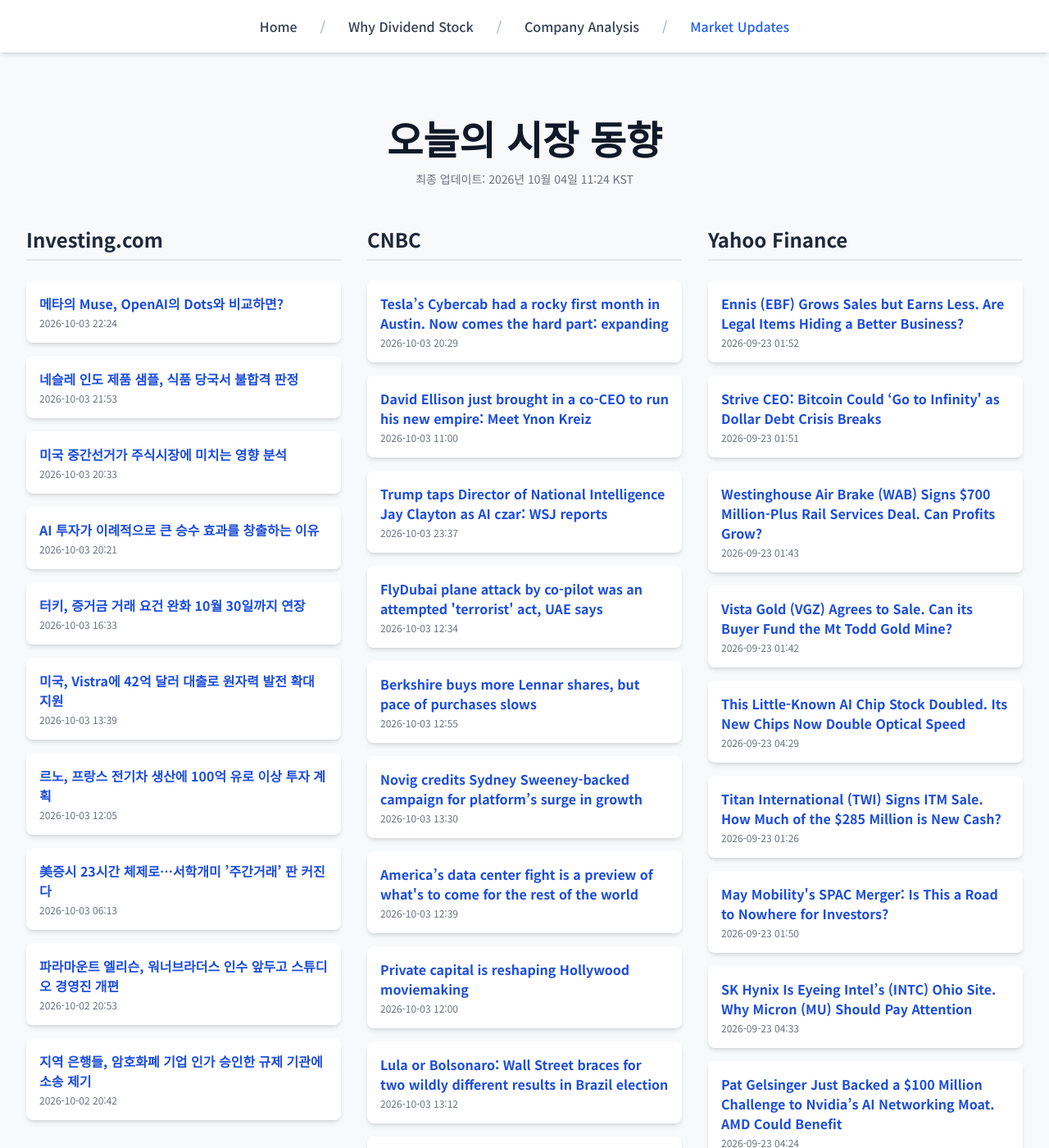
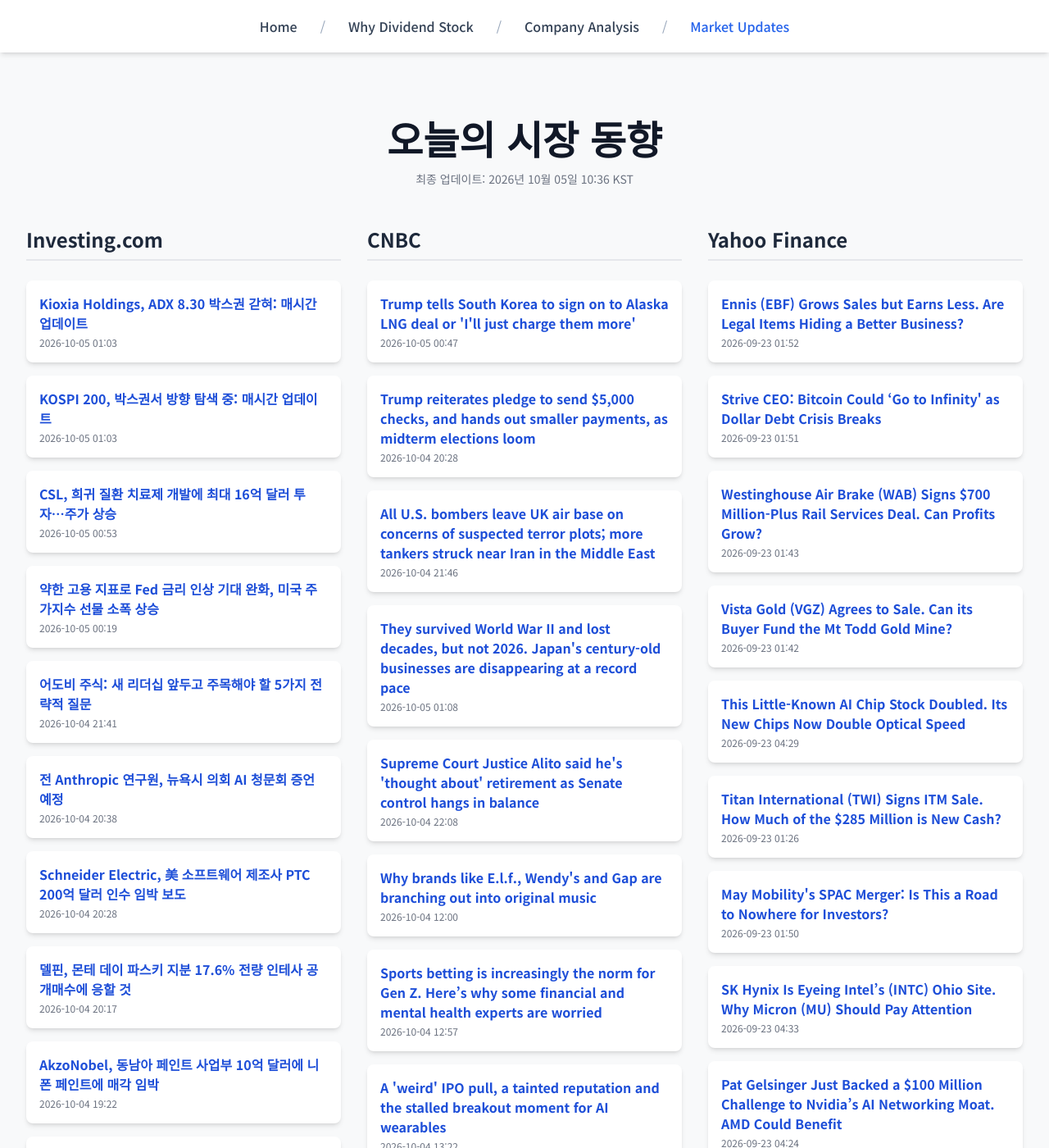
Before and after one commit to Kay-Hwang/my-company-analysis, a Jekyll site: the page built from market-updates.html, in a window 1280 px wide and 1400 px high. Shown: the whole window at 82% size. Built offline with Jekyll 4.4.1, drawn with Linux system fonts in a browser that asks for light colours; nearby versions of some CDN libraries; a script that is not in the unit is left out; some of the changed text lies outside the part shown.

Commit message:
Update daily data

```diff
--- a/_data/latest_data.json
+++ b/_data/latest_data.json
@@ -1,128 +1,128 @@
 {
-  "lastUpdated": "2026년 10월 04일 11:24 KST",
+  "lastUpdated": "2026년 10월 05일 10:36 KST",
   "news": {
     "investing": [
       {
-        "title": "메타의 Muse, OpenAI의 Dots와 비교하면?",
-        "link": "https://kr.investing.com/news/stock-market-news/article-2115382",
-        "pubDate": "2026-10-03 22:24:00",
-        "summary": "메타의 Muse, OpenAI의 Dots와 비교하면?"
+        "title": "Kioxia Holdings, ADX 8.30 박스권 갇혀: 매시간 업데이트",
+        "link": "https://kr.investing.com/news/stock-market-news/article-93CH-2115480",
+        "pubDate": "2026-10-05 01:03:13",
+        "summary": "Kioxia Holdings, ADX 8.30 박스권 갇혀: 매시간 업데이트"
       },
       {
-        "title": "네슬레 인도 제품 샘플, 식품 당국서 불합격 판정",
-        "link": "https://kr.investing.com/news/stock-market-news/article-93CH-2115380",
-        "pubDate": "2026-10-03 21:53:00",
-        "summary": "네슬레 인도 제품 샘플, 식품 당국서 불합격 판정"
+        "title": "KOSPI 200, 박스권서 방향 탐색 중: 매시간 업데이트",
+        "link": "https://kr.investing.com/news/stock-market-news/article-93CH-2115479",
+        "pubDate": "2026-10-05 01:03:11",
+        "summary": "KOSPI 200, 박스권서 방향 탐색 중: 매시간 업데이트"
       },
       {
-        "title": "미국 중간선거가 주식시장에 미치는 영향 분석",
-        "link": "https://kr.investing.com/news/stock-market-news/article-2115376",
-        "pubDate": "2026-10-03 20:33:43",
-        "summary": "미국 중간선거가 주식시장에 미치는 영향 분석"
+        "title": "CSL, 희귀 질환 치료제 개발에 최대 16억 달러 투자…주가 상승",
+        "link": "https://kr.investing.com/news/stock-market-news/article-2115478",
+        "pubDate": "2026-10-05 00:53:05",
+        "summary": "CSL, 희귀 질환 치료제 개발에 최대 16억 달러 투자…주가 상승"
       },
       {
-        "title": "AI 투자가 이례적으로 큰 승수 효과를 창출하는 이유",
-        "link": "https://kr.investing.com/news/stock-market-news/article-2115373",
-        "pubDate": "2026-10-03 20:21:01",
-        "summary": "AI 투자가 이례적으로 큰 승수 효과를 창출하는 이유"
+        "title": "약한 고용 지표로 Fed 금리 인상 기대 완화, 미국 주가지수 선물 소폭 상승",
+        "link": "https://kr.investing.com/news/stock-market-news/article-2115474",
+        "pubDate": "2026-10-05 00:19:24",
+        "summary": "약한 고용 지표로 Fed 금리 인상 기대 완화, 미국 주가지수 선물 소폭 상승"
       },
       {
-        "title": "터키, 증거금 거래 요건 완화 10월 30일까지 연장",
-        "link": "https://kr.investing.com/news/stock-market-news/article-93CH-2115359",
-        "pubDate": "2026-10-03 16:33:43",
-        "summary": "터키, 증거금 거래 요건 완화 10월 30일까지 연장"
+        "title": "어도비 주식: 새 리더십 앞두고 주목해야 할 5가지 전략적 질문",
+        "link": "https://kr.investing.com/news/stock-market-news/article-2115457",
+        "pubDate": "2026-10-04 21:41:12",
+        "summary": "어도비 주식: 새 리더십 앞두고 주목해야 할 5가지 전략적 질문"
       },
       {
-        "title": "미국, Vistra에 42억 달러 대출로 원자력 발전 확대 지원",
-        "link": "https://kr.investing.com/news/stock-market-news/article-2115354",
-        "pubDate": "2026-10-03 13:39:07",
-        "summary": "미국, Vistra에 42억 달러 대출로 원자력 발전 확대 지원"
+        "title": "전 Anthropic 연구원, 뉴욕시 의회 AI 청문회 증언 예정",
+        "link": "https://kr.investing.com/news/stock-market-news/article-2115450",
+        "pubDate": "2026-10-04 20:38:24",
+        "summary": "전 Anthropic 연구원, 뉴욕시 의회 AI 청문회 증언 예정"
       },
       {
-        "title": "르노, 프랑스 전기차 생산에 100억 유로 이상 투자 계획",
-        "link": "https://kr.investing.com/news/stock-market-news/article-93CH-2115350",
-        "pubDate": "2026-10-03 12:05:55",
-        "summary": "르노, 프랑스 전기차 생산에 100억 유로 이상 투자 계획"
+        "title": "Schneider Electric, 美 소프트웨어 제조사 PTC 200억 달러 인수 임박 보도",
+        "link": "https://kr.investing.com/news/stock-market-news/article-2115448",
+        "pubDate": "2026-10-04 20:28:14",
+        "summary": "Schneider Electric, 美 소프트웨어 제조사 PTC 200억 달러 인수 임박 보도"
       },
       {
-        "title": "美증시 23시간 체제로…서학개미 ’주간거래’ 판 커진다",
-        "link": "https://kr.investing.com/news/stock-market-news/article-2115318",
-        "pubDate": "2026-10-03 06:13:38",
-        "summary": "美증시 23시간 체제로…서학개미 ’주간거래’ 판 커진다"
+        "title": "델핀, 몬테 데이 파스키 지분 17.6% 전량 인테사 공개매수에 응할 것",
+        "link": "https://kr.investing.com/news/stock-market-news/article-2115447",
+        "pubDate": "2026-10-04 20:17:27",
+        "summary": "델핀, 몬테 데이 파스키 지분 17.6% 전량 인테사 공개매수에 응할 것"
       },
       {
-        "title": "파라마운트 엘리슨, 워너브라더스 인수 앞두고 스튜디오 경영진 개편",
-        "link": "https://kr.investing.com/news/stock-market-news/article-2115217",
-        "pubDate": "2026-10-02 20:53:13",
-        "summary": "파라마운트 엘리슨, 워너브라더스 인수 앞두고 스튜디오 경영진 개편"
+        "title": "AkzoNobel, 동남아 페인트 사업부 10억 달러에 니폰 페인트에 매각 임박",
+        "link": "https://kr.investing.com/news/stock-market-news/article-2115444",
+        "pubDate": "2026-10-04 19:22:11",
+        "summary": "AkzoNobel, 동남아 페인트 사업부 10억 달러에 니폰 페인트에 매각 임박"
       },
       {
-        "title": "지역 은행들, 암호화폐 기업 인가 승인한 규제 기관에 소송 제기",
-        "link": "https://kr.investing.com/news/stock-market-news/article-93CH-2115213",
-        "pubDate": "2026-10-02 20:42:00",
-        "summary": "지역 은행들, 암호화폐 기업 인가 승인한 규제 기관에 소송 제기"
+        "title": "머스크, SpaceX 사명을 ’SpaceXSI’로 변경 예정",
+        "link": "https://kr.investing.com/news/stock-market-news/article-2115442",
+        "pubDate": "2026-10-04 17:43:26",
+        "summary": "머스크, SpaceX 사명을 ’SpaceXSI’로 변경 예정"
       }
     ],
     "cnbc": [
       {
-        "title": "Tesla’s Cybercab had a rocky first month in Austin. Now comes the hard part: expanding",
-        "link": "https://www.cnbc.com/2026/10/03/tesla-cybercab-pressure-to-expand-after-rocky-first-month-in-austin.html",
-        "pubDate": "Sat, 03 Oct 2026 20:29:07 GMT",
-        "summary": "Elon Musk's effort to move beyond auto sales largely relies on the success of his company's Cybercab, which launched in Austin a month ago."
+        "title": "Trump tells South Korea to sign on to Alaska LNG deal or 'I'll just charge them more'",
+        "link": "https://www.cnbc.com/2026/10/05/trump-alaska-lng-south-korea-pay.html",
+        "pubDate": "Mon, 05 Oct 2026 00:47:47 GMT",
+        "summary": "Trump is ramping up pressure on South Korea over Alaska LNG as Seoul remains cautious over investment projects announced by the U.S. president."
       },
       {
-        "title": "David Ellison just brought in a co-CEO to run his new empire: Meet Ynon Kreiz",
-        "link": "https://www.cnbc.com/2026/10/03/david-ellison-ynon-kreiz-skydance.html",
-        "pubDate": "Sat, 03 Oct 2026 11:00:01 GMT",
-        "summary": "Ynon Kreiz's appointment as co-CEO of Skydance answers a key governance question for Ellison's soon-to-be-merged company."
+        "title": "Trump reiterates pledge to send $5,000 checks, and hands out smaller payments, as midterm elections loom",
+        "link": "https://www.cnbc.com/2026/10/04/trump-5000-checks-cash-payments-midterms.html",
+        "pubDate": "Sun, 04 Oct 2026 20:28:47 GMT",
+        "summary": "Trump is promoting two federal payment programs already underway while reiterating a $5,000 dividend promise contingent on Republicans retaining Congress."
       },
       {
-        "title": "Trump taps Director of National Intelligence Jay Clayton as AI czar: WSJ reports",
-        "link": "https://www.cnbc.com/2026/10/03/trump-jay-clayton-ai-czar.html",
-        "pubDate": "Sat, 03 Oct 2026 23:37:23 GMT",
-        "summary": "Director of National Intelligence Jay Clayton will lead the administration's AI policy, The Wall Street Journal reported on Saturday."
+        "title": "All U.S. bombers leave UK air base on concerns of suspected terror plots; more tankers struck near Iran in the Middle East",
+        "link": "https://www.cnbc.com/2026/10/04/more-tankers-struck-in-gulf-waters-as-iran-reiterates-conditions.html",
+        "pubDate": "Sun, 04 Oct 2026 21:46:15 GMT",
+        "summary": "Tehran's conditions include a halt to U.S. \"acts of aggression,\" an end to the naval blockade  and economic warfare, and the release of Iranian assets."
       },
       {
-        "title": "FlyDubai plane attack by co-pilot was an attempted 'terrorist' act, UAE says",
-        "link": "https://www.cnbc.com/2026/10/03/flydubai-co-pilot-attacked-pilot-with-axe-uae-says.html",
-        "pubDate": "Sat, 03 Oct 2026 12:34:59 GMT",
-        "summary": "The FlyDubai co-pilot attacked the pilot inside the cockpit with a crash axe and attempted to take control of the aircraft, the UAE prosecutor general said."
+        "title": "They survived World War II and lost decades, but not 2026. Japan's century-old businesses are disappearing at a record pace",
+        "link": "https://www.cnbc.com/2026/10/05/japan-old-business-kadoya-subeshoten-.html",
+        "pubDate": "Mon, 05 Oct 2026 01:08:10 GMT",
+        "summary": "Japan’s century-old businesses face mounting pressures from rising costs, labor shortages, a shrinking market and succession challenges."
       },
       {
-        "title": "Berkshire buys more Lennar shares, but pace of purchases slows",
-        "link": "https://www.cnbc.com/2026/10/03/berkshire-buys-more-lennar-shares-but-pace-of-purchases-slows.html",
-        "pubDate": "Sat, 03 Oct 2026 12:55:31 GMT",
-        "summary": "Berkshire Hathaway added to its bet on Lennar this week, raising its stake in the homebuilder to 11.2%, although the pace of its buying appears to be slowing."
+        "title": "Supreme Court Justice Alito said he's 'thought about' retirement as Senate control hangs in balance",
+        "link": "https://www.cnbc.com/2026/10/04/supreme-court-justice-alito-thought-about-retiring.html",
+        "pubDate": "Sun, 04 Oct 2026 22:08:34 GMT",
+        "summary": "The Senate could flip to Democrats after November's midterm election, jeopardizing a potential Supreme Court nomination by President Donald Trump."
       },
       {
-        "title": "Novig credits Sydney Sweeney-backed campaign for platform’s surge in growth",
-        "link": "https://www.cnbc.com/2026/10/03/novig-credits-sydney-sweeney-backed-campaign-for-platforms-surge-in-growth.html",
-        "pubDate": "Sat, 03 Oct 2026 13:30:48 GMT",
-        "summary": "Novig's \"Just Sports\" campaign drew backlash from some female athletes but also brought in a rush of trading volume."
+        "title": "Why brands like E.l.f., Wendy's and Gap are branching out into original music",
+        "link": "https://www.cnbc.com/2026/10/04/elf-wendys-gap-music-marketing.html",
+        "pubDate": "Sun, 04 Oct 2026 12:00:01 GMT",
+        "summary": "E.l.f. Beauty released an album titled \"Mirror Mix\" as the brand plans to increase its marketing spend for the rest of the year."
       },
       {
-        "title": "America’s data center fight is a preview of what's to come for the rest of the world",
-        "link": "https://www.cnbc.com/2026/10/03/data-center-backlash-europe-asia-africa.html",
-        "pubDate": "Sat, 03 Oct 2026 12:39:29 GMT",
-        "summary": "America’s fight over data centers is going global. Communities across Europe and Asia  are pushing back over the rising costs of the AI infrastructure boom."
+        "title": "Sports betting is increasingly the norm for Gen Z.  Here’s why some financial and mental health experts are worried",
+        "link": "https://www.cnbc.com/2026/10/04/gen-z-sports-betting-financial-and-mental-health-risks.html",
+        "pubDate": "Sun, 04 Oct 2026 12:57:45 GMT",
+        "summary": "Surveys show Gen Z increasingly views sports bets as a form of investment, and those who gamble too often face mental health risks."
       },
       {
-        "title": "Private capital is reshaping Hollywood moviemaking",
-        "link": "https://www.cnbc.com/2026/10/03/private-capital-hollywood-film-financing.html",
-        "pubDate": "Sat, 03 Oct 2026 12:00:01 GMT",
-        "summary": "As Hollywood's financing structures diversify, private capital is increasingly funding the big screen and changing the types of movies that are being made."
+        "title": "A 'weird' IPO pull, a tainted reputation and the stalled breakout moment for AI wearables",
+        "link": "https://www.cnbc.com/2026/10/04/ai-wearables-oura-ipo-privacy.html",
+        "pubDate": "Sun, 04 Oct 2026 13:22:39 GMT",
+        "summary": "Apple, Google and Meta are pushing new AI devices and assistants amid growing privacy concerns around wearables."
       },
       {
-        "title": "Lula or Bolsonaro: Wall Street braces for two wildly different results in Brazil election",
-        "link": "https://www.cnbc.com/2026/10/03/lula-or-bolsonaro-wall-street-braces-for-two-wildly-different-results-in-brazil-election.html",
-        "pubDate": "Sat, 03 Oct 2026 13:12:27 GMT",
-        "summary": "With the first round of Brazil's presidential election taking place Sunday, Wall Street is gearing up with starkly different market predictions."
+        "title": "Starting a watch collection? What beginners should know before buying",
+        "link": "https://www.cnbc.com/2026/10/04/watch-collecting-beginners.html",
+        "pubDate": "Sun, 04 Oct 2026 13:44:31 GMT",
+        "summary": "Watch experts explain how beginners can start a collection, what tends to hold value, when to buy used and how to avoid costly mistakes."
       },
       {
-        "title": "High-tech vehicles are driving up auto repair costs for shops and consumers",
-        "link": "https://www.cnbc.com/2026/10/03/vehicle-repair-costs.html",
-        "pubDate": "Sat, 03 Oct 2026 12:00:01 GMT",
-        "summary": "Investments in ADAS calibration equipment, computers and software subscriptions can drive up the cost of even a windshield replacement or an oil change."
+        "title": "High mortgage rates are trapping homeowners in place, and making renovations harder to afford",
+        "link": "https://www.cnbc.com/2026/10/03/mortgage-rates-home-equity-heloc-remodeling.html",
+        "pubDate": "Sat, 03 Oct 2026 17:57:40 GMT",
+        "summary": "Homeowners are stuck in houses they might have left by now due to the low mortgage rates of the past, and can't even remodel with HELOCs too expensive to tap."
       }
     ],
     "yahoo": [
```
